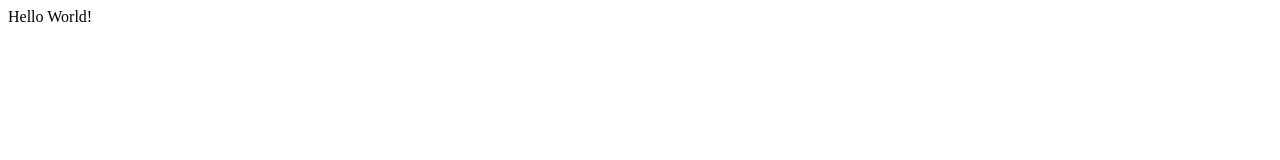
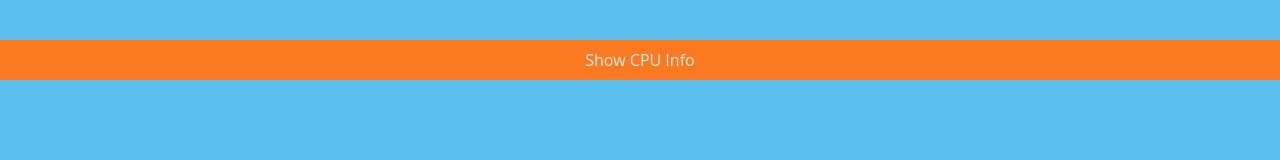
Before and after one commit to yue/boilerplate-cpp, a website: page app/index.html in a window 1280 px wide. Drawn offline with Linux system fonts and the light colour scheme.

Commit message:
Add example for using native binding

```diff
--- a/CMakeLists.txt
+++ b/CMakeLists.txt
@@ -43,7 +43,7 @@ set_target_properties(${APP_NAME} PROPERTIES
                       CXX_EXTENSIONS ON)
 
 # Package the app into asar format.
-file(GLOB APP_FILES "app/*")
+file(GLOB APP_FILES "app/[_a-z]*")
 add_custom_command(OUTPUT "${CMAKE_CURRENT_BINARY_DIR}/app.ear"
                    COMMAND node scripts/package.js app "${CMAKE_CURRENT_BINARY_DIR}/app.ear"
                    WORKING_DIRECTORY ${CMAKE_CURRENT_SOURCE_DIR}
--- a/app/index.html
+++ b/app/index.html
@@ -1,5 +1,42 @@
+<!DOCTYPE html>
 <html>
 <body>
-Hello World!
+<head>
+<title>CPU Info</title>
+<style type="text/css">
+  body {
+    background-color: #5BC0EB;
+    margin: 0;
+    font-family: 'Open Sans', 'Helvetica Neue', Helvetica, Arial, sans-serif;
+  }
+  #button {
+    width: 100%;
+    height: 40px;
+    line-height: 40px;
+    background-color: #FA7921;
+    color: #EEEEEE;
+    text-align: center;
+    cursor: pointer;
+    -webkit-user-select: none;
+  }
+  #button:hover {
+    background-color: #FB8A32;
+  }
+  #result {
+    height: 40px;
+    line-height: 40px;
+    text-align: center;
+    color: #FFFFFF;
+  }
+</style>
+</head>
+<body>
+<div id="result"></div>
+<div id="button" onclick="muban.showSysInfo('cpu')">Show CPU Info</div>
+<script type="text/javascript" charset="utf-8">
+  window.report = function(message) {
+    document.getElementById('result').textContent = message
+  }
+</script>
 </body>
 </html>
```
Also changed, not shown: package.json (+4 -4 lines), 1 other file.
